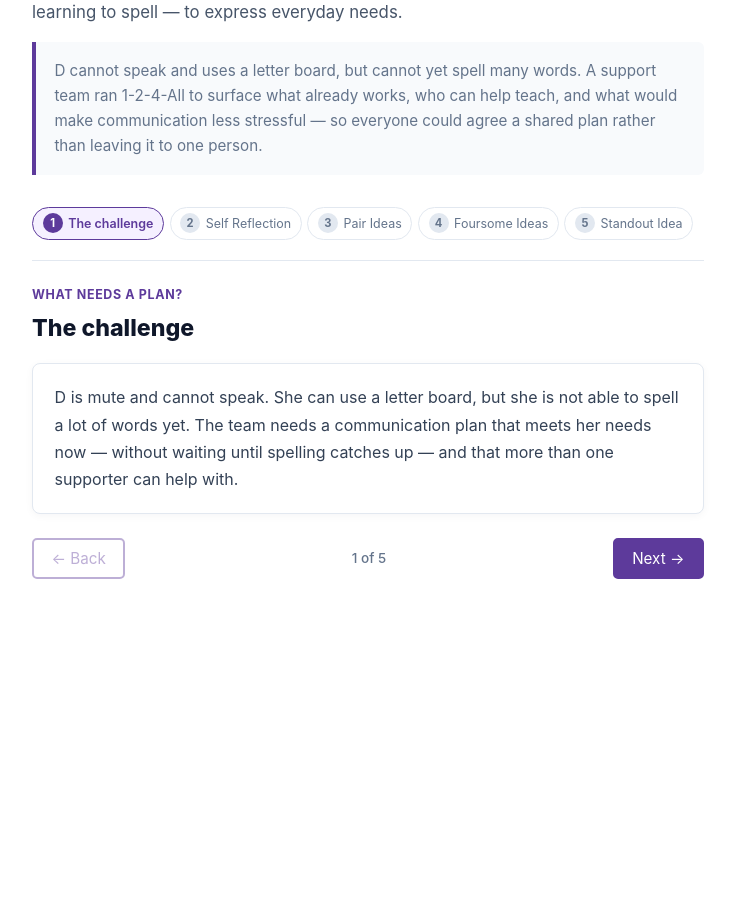
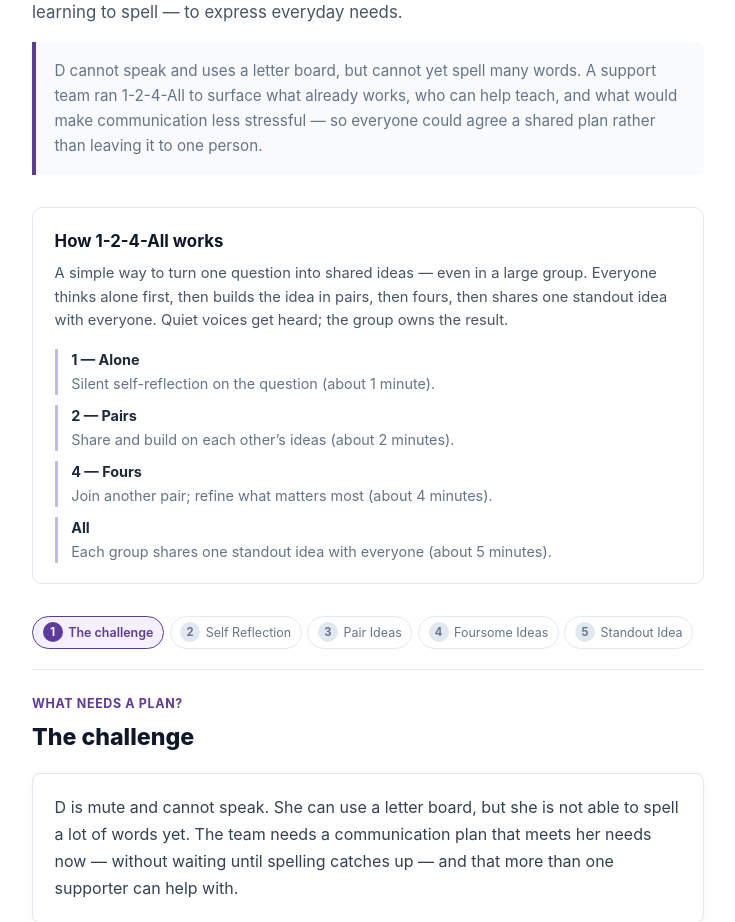
Before and after one commit to QualityLemons/Repo_KwaCart, a Django app: page /case-studies/shape-a-communication-plan/ in a window 1280 px wide. Shown: the part 257-1179 px from the top of the page, without its empty margins (272-1007 px from the left). Before the commit the page ends 836 px from the top, so only its background shows below. Run offline with Django 5.2, Linux system fonts and the light colour scheme.

Commit message:
Add short tool explainers to each case study page

```diff
--- a/config/case_studies.py
+++ b/config/case_studies.py
@@ -19,6 +19,36 @@ CASE_STUDIES = {
             'A coach used Helping Heuristics to walk through four ways of helping, '
             'so T could reflect at his own pace and agree small, deliberate next steps.'
         ),
+        'tool_explainer': {
+            'heading': 'How Helping Heuristics works',
+            'summary': (
+                'A short coaching structure for exploring a challenge without rushing to fix it. '
+                'In groups of three (client, coach, observer), you try four different ways of '
+                'helping — about 2 minutes each — then debrief what helped most.'
+            ),
+            'steps': [
+                {
+                    'label': 'Quiet Presence',
+                    'text': 'Listen with care. No advice, no questions — just space to speak.',
+                },
+                {
+                    'label': 'Guided Discovery',
+                    'text': 'Ask open questions so the person discovers their own insight.',
+                },
+                {
+                    'label': 'Loving Provocation',
+                    'text': 'Offer a gentle, honest challenge — and notice what lands.',
+                },
+                {
+                    'label': 'Process Mindfulness',
+                    'text': 'Accept every offer and notice new possibilities together.',
+                },
+                {
+                    'label': 'Debrief',
+                    'text': 'Reflect on which style helped, and what to try next time.',
+                },
+            ],
+        },
         'steps': [
             {
                 'key': 'challenge',
@@ -109,6 +139,33 @@ CASE_STUDIES = {
             'and what would make communication less stressful — so everyone could agree '
             'a shared plan rather than leaving it to one person.'
         ),
+        'tool_explainer': {
+            'heading': 'How 1-2-4-All works',
+            'summary': (
+                'A simple way to turn one question into shared ideas — even in a large group. '
+                'Everyone thinks alone first, then builds the idea in pairs, then fours, '
+                'then shares one standout idea with everyone. Quiet voices get heard; '
+                'the group owns the result.'
+            ),
+            'steps': [
+                {
+                    'label': '1 — Alone',
+                    'text': 'Silent self-reflection on the question (about 1 minute).',
+                },
+                {
+                    'label': '2 — Pairs',
+                    'text': 'Share and build on each other’s ideas (about 2 minutes).',
+                },
+                {
+                    'label': '4 — Fours',
+                    'text': 'Join another pair; refine what matters most (about 4 minutes).',
+                },
+                {
+                    'label': 'All',
+                    'text': 'Each group shares one standout idea with everyone (about 5 minutes).',
+                },
+            ],
+        },
         'steps': [
             {
                 'key': 'challenge',
--- a/static/css/case_study.css
+++ b/static/css/case_study.css
@@ -67,6 +67,47 @@
     background: #f8fafc;
     border-left: 4px solid #5D3A9B;
     border-radius: 0 6px 6px 0;
+}
+
+.cs-tool-explainer {
+    margin: 0 0 2rem;
+    padding: 1.25rem 1.35rem;
+    background: #fff;
+    border: 1.5px solid #e2e8f0;
+    border-radius: 10px;
+}
+.cs-tool-explainer h2 {
+    font-size: 1.05rem;
+    font-weight: 700;
+    color: #0f172a;
+    margin: 0 0 0.5rem;
+}
+.cs-tool-explainer-summary {
+    font-size: 0.92rem;
+    color: #475569;
+    line-height: 1.6;
+    margin: 0 0 1rem;
+}
+.cs-tool-explainer-steps {
+    margin: 0;
+    padding: 0;
+    list-style: none;
+    display: flex;
+    flex-direction: column;
+    gap: 0.65rem;
+}
+.cs-tool-explainer-steps li {
+    display: grid;
+    gap: 0.15rem;
+    font-size: 0.9rem;
+    color: #64748b;
+    line-height: 1.5;
+    padding-left: 0.85rem;
+    border-left: 3px solid #c4b5fd;
+}
+.cs-tool-explainer-steps strong {
+    color: #1e293b;
+    font-weight: 700;
 }
 
 .cs-progress {
--- a/templates/case_studies/detail.html
+++ b/templates/case_studies/detail.html
@@ -41,6 +41,21 @@
         <p class="cs-subtitle">{{ study.subtitle }}</p>
         <p class="cs-context">{{ study.context }}</p>
     </header>
+
+    {% if study.tool_explainer %}
+    <aside class="cs-tool-explainer" aria-labelledby="cs-tool-explainer-heading">
+        <h2 id="cs-tool-explainer-heading">{{ study.tool_explainer.heading }}</h2>
+        <p class="cs-tool-explainer-summary">{{ study.tool_explainer.summary }}</p>
+        <ol class="cs-tool-explainer-steps">
+            {% for item in study.tool_explainer.steps %}
+            <li>
+                <strong>{{ item.label }}</strong>
+                <span>{{ item.text }}</span>
+            </li>
+            {% endfor %}
+        </ol>
+    </aside>
+    {% endif %}
 
     <div class="cs-progress" role="list" aria-label="Case study steps">
         {% for step in study.steps %}
```
